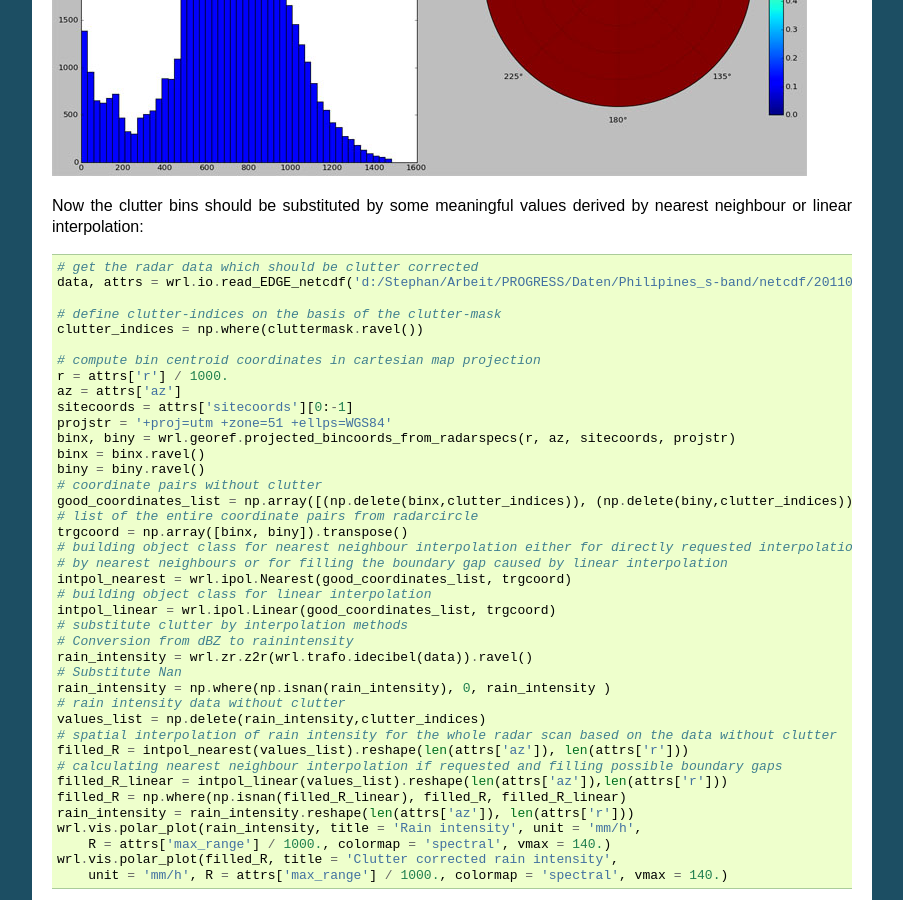
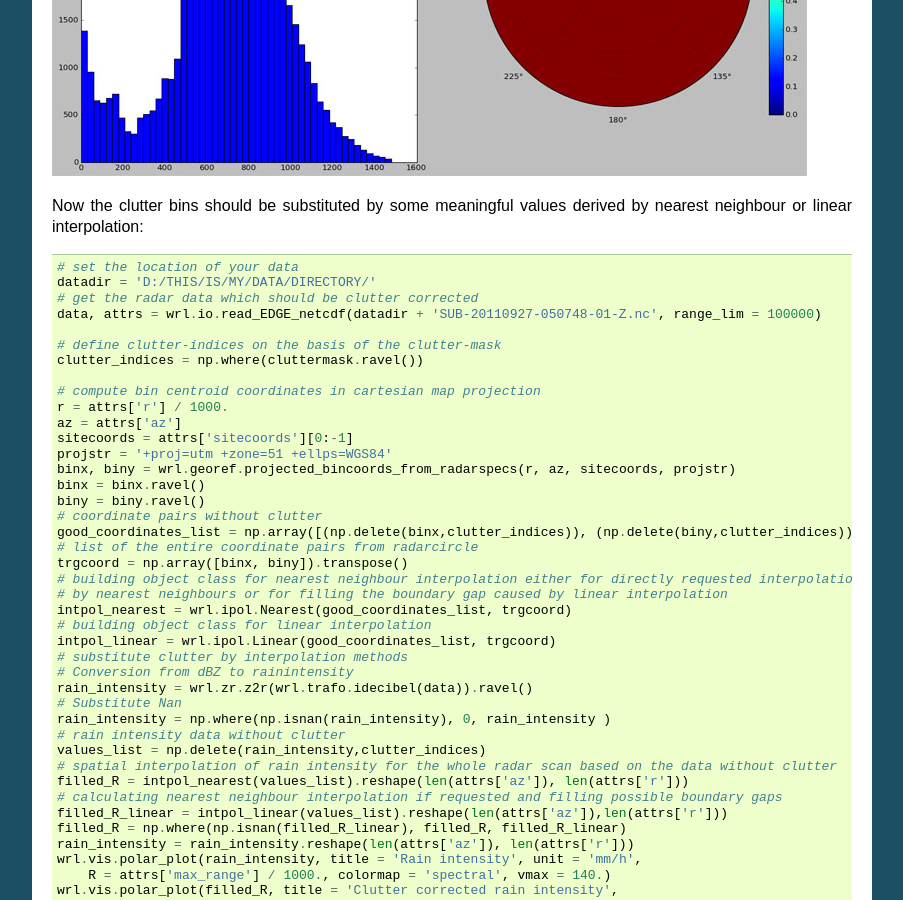
Before and after one commit to wradlib/wradlib-docs, a Sphinx documentation site: the page built from source/tutorial_clutter_correction.rst, in a window 1280 px wide and 900 px high, scrolled down 2477 px. Shown: the whole window, without its empty margins (198-1101 px from the left). Built offline with Sphinx 7.4.7, drawn with Linux system fonts in a browser that asks for light colours; formulas are drawn with MathJax 3.

Commit message:
minor change in tutorial

```diff
--- a/source/tutorial_clutter_correction.rst
+++ b/source/tutorial_clutter_correction.rst
@@ -32,8 +32,10 @@ As the result you see an histogram with a more narrow span of precipitation amou
 
 Now the clutter bins should be substituted by some meaningful values derived by nearest neighbour or linear interpolation::
 
+   # set the location of your data
+   datadir = 'D:/THIS/IS/MY/DATA/DIRECTORY/'
    # get the radar data which should be clutter corrected
-   data, attrs = wrl.io.read_EDGE_netcdf('d:/Stephan/Arbeit/PROGRESS/Daten/Philipines_s-band/netcdf/20110927/SUB-20110927-050748-01-Z.nc', range_lim = 100000)
+   data, attrs = wrl.io.read_EDGE_netcdf(datadir + 'SUB-20110927-050748-01-Z.nc', range_lim = 100000)
 
    # define clutter-indices on the basis of the clutter-mask
    clutter_indices = np.where(cluttermask.ravel())
```
